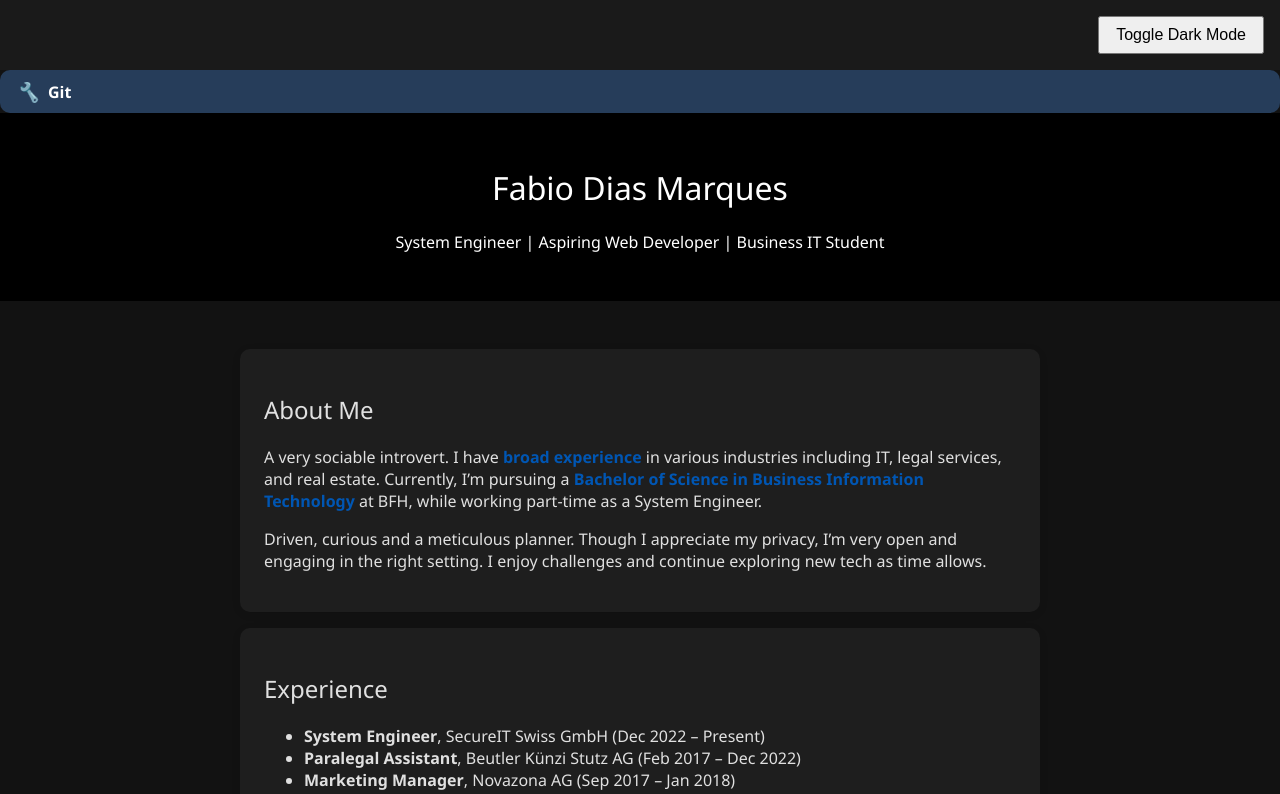
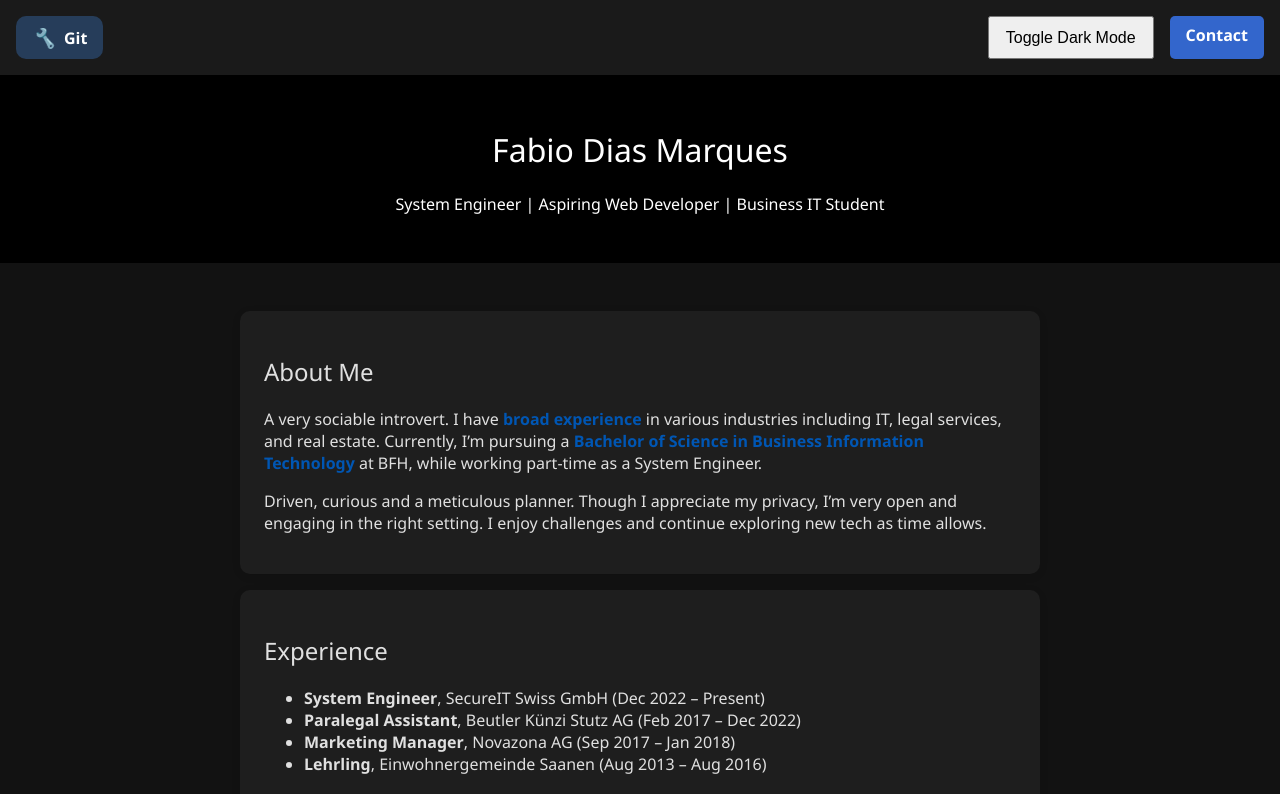
Before and after one commit to Fabaaa/portfolio.page, a plain HTML site: page index.html in a window 1280 px wide. Both pictures are taken after a click on the button "Toggle Dark Mode". Shown: the top 794 px of the page. Drawn offline with Linux system fonts and the light colour scheme.

Commit message:
Added Contact Button to NavBar

```diff
--- a/index.html
+++ b/index.html
@@ -7,16 +7,19 @@
   <link rel="stylesheet" href="styles.css">
 </head>
 <body>
-  <!-- Dark Mode Toggle -->
   <nav class="top-nav">
-    <button id="darkModeToggle">Toggle Dark Mode</button>
-  </nav>
-
     <!-- Skill Box -->
     <div class="skill-box dynamic-skill">
       <i id="skill-icon" class="fas fa-code"></i>
       <span id="skill-text">HTML</span>
     </div>
+
+    <!-- Dark Mode Toggle -->
+    <button id="darkModeToggle">Toggle Dark Mode</button>
+
+    <!-- Contact Button -->
+    <a href="https://www.linkedin.com/in/fabio-dias-marques-803157152/" target="_blank" class="contact-button">Contact</a>
+  </nav>
 
   <!-- Header section -->
   <header>
--- a/styles.css
+++ b/styles.css
@@ -120,3 +120,27 @@ body.dark-mode .skill-box {
   from { opacity: 0; transform: translateY(-5px); }
   to { opacity: 1; transform: translateY(0); }
 }
+
+/* === Contact Button Styling === */
+.contact-button {
+  background-color: #0056b3;
+  color: white;
+  padding: 0.5rem 1rem;
+  text-decoration: none;
+  border-radius: 5px;
+  margin-left: 1rem;
+  font-weight: bold;
+  transition: background-color 0.3s;
+}
+
+.contact-button:hover {
+  background-color: #003f7f;
+}
+
+body.dark-mode .contact-button {
+  background-color: #3366cc;
+}
+
+body.dark-mode .contact-button:hover {
+  background-color: #1a3d99;
+}
```
